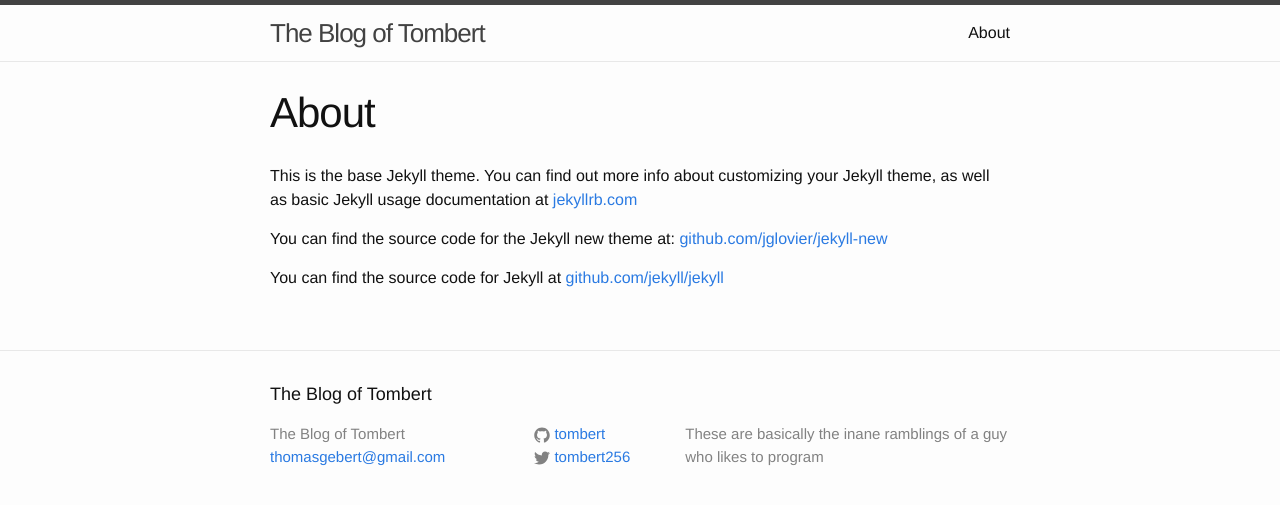
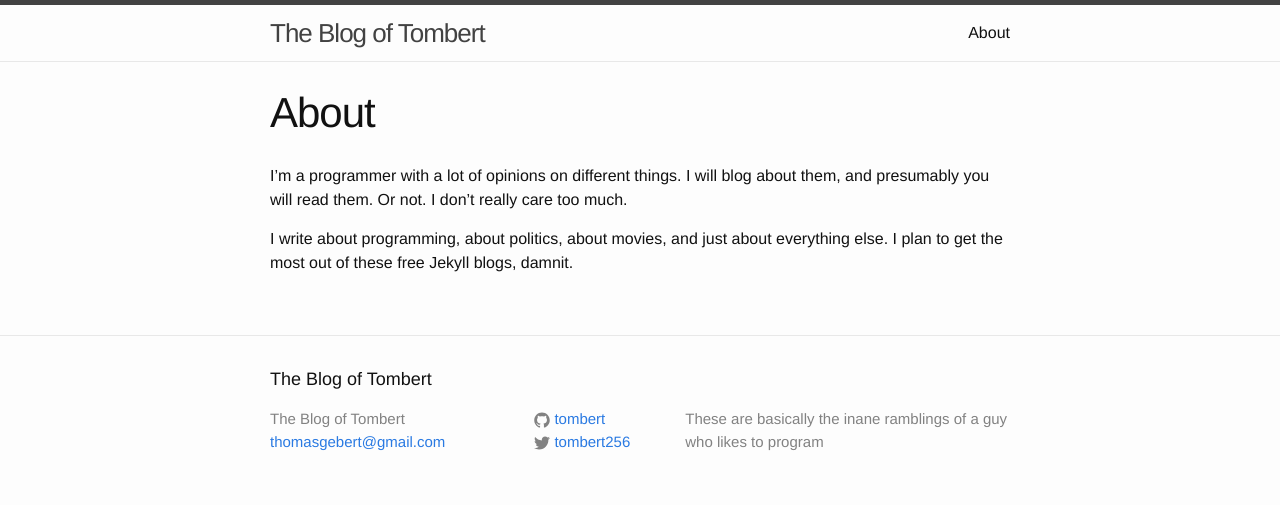
Before and after one commit to Tombert/tombert.github.io2, a Jekyll site: the page built from about.md, in a window 1280 px wide. Shown: the top 505 px of the page. Built offline with Jekyll 4.4.1, drawn with Linux system fonts in a browser that asks for light colours.

Commit message:
Update the about page.

```diff
--- a/about.md
+++ b/about.md
@@ -4,8 +4,6 @@
 permalink: /about/
 ---
 
-This is the base Jekyll theme. You can find out more info about customizing your Jekyll theme, as well as basic Jekyll usage documentation at [jekyllrb.com](http://jekyllrb.com/)
+I'm a programmer with a lot of opinions on different things.  I will blog about them, and presumably you will read them.  Or not.  I don't really care too much.
 
-You can find the source code for the Jekyll new theme at: [github.com/jglovier/jekyll-new](https://github.com/jglovier/jekyll-new)
-
-You can find the source code for Jekyll at [github.com/jekyll/jekyll](https://github.com/jekyll/jekyll)
+I write about programming, about politics, about movies, and just about everything else.  I plan to get the most out of these free Jekyll blogs, damnit.
```
